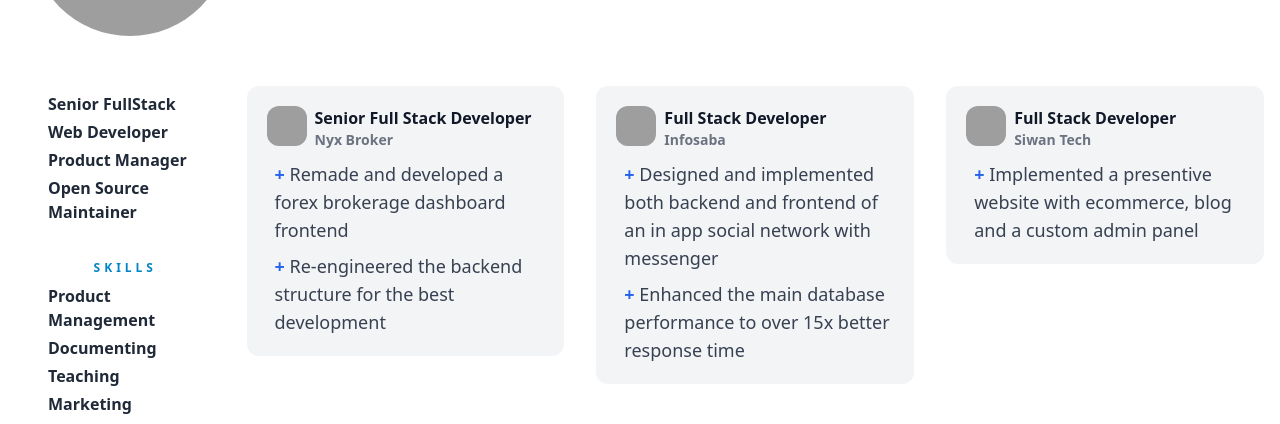
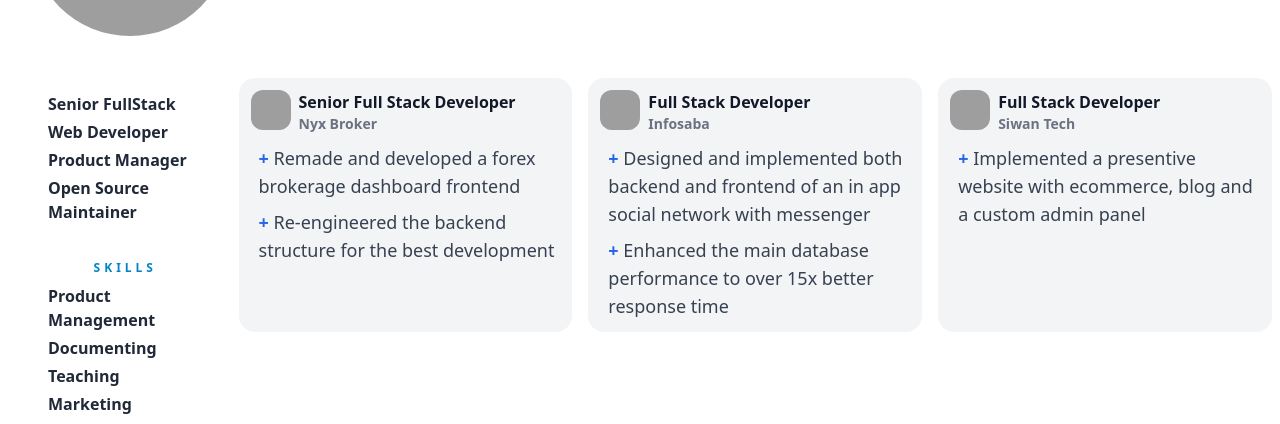
Before and after one commit to thearian/thearian, a Next.js app: page / in a window 1280 px wide. Shown: the part 226-650 px from the top of the page. Built offline with nearby package versions, Linux system fonts and the light colour scheme; grey boxes are pictures that could not be loaded.

Commit message:
fix: Experience size on the medium and large screens

```diff
--- a/pages/index.tsx
+++ b/pages/index.tsx
@@ -21,7 +21,7 @@ const Home: NextPage = () => {
       <main className='flex flex-col md:flex-row'>
         <SideNav />
 
-        <div className='md:w-3/4 lg:w-5/6 flex flex-col md:flex-row md:flex-wrap'>
+        <div className='h-fit md:w-3/4 lg:w-5/6 flex flex-col md:flex-row md:flex-wrap'>
           { experiences.map(job => <Experience key={job.company} data={job} />) }
         </div>
       </main>
--- a/styles/Experience.module.css
+++ b/styles/Experience.module.css
@@ -1,5 +1,5 @@
 .container {
-  @apply transition duration-100 ease-in-out;
+  @apply transition duration-100 ease-in-out p-2;
 }
 
 .container_fit {
@@ -13,11 +13,15 @@
 }
 
 .card {
-  @apply bg-gray-100 p-5 m-4 rounded-xl;
+  @apply bg-gray-100 rounded-2xl;
+}
+
+.container_fit .card {
+  @apply h-full p-3;
 }
 
 .container_full .card {
-  @apply bg-white border shadow shadow-2xl m-10 md:w-2/3 lg:w-1/2
+  @apply p-7 bg-white border shadow shadow-2xl m-10 md:w-2/3 lg:w-1/2
 }
 
 .button {
```
